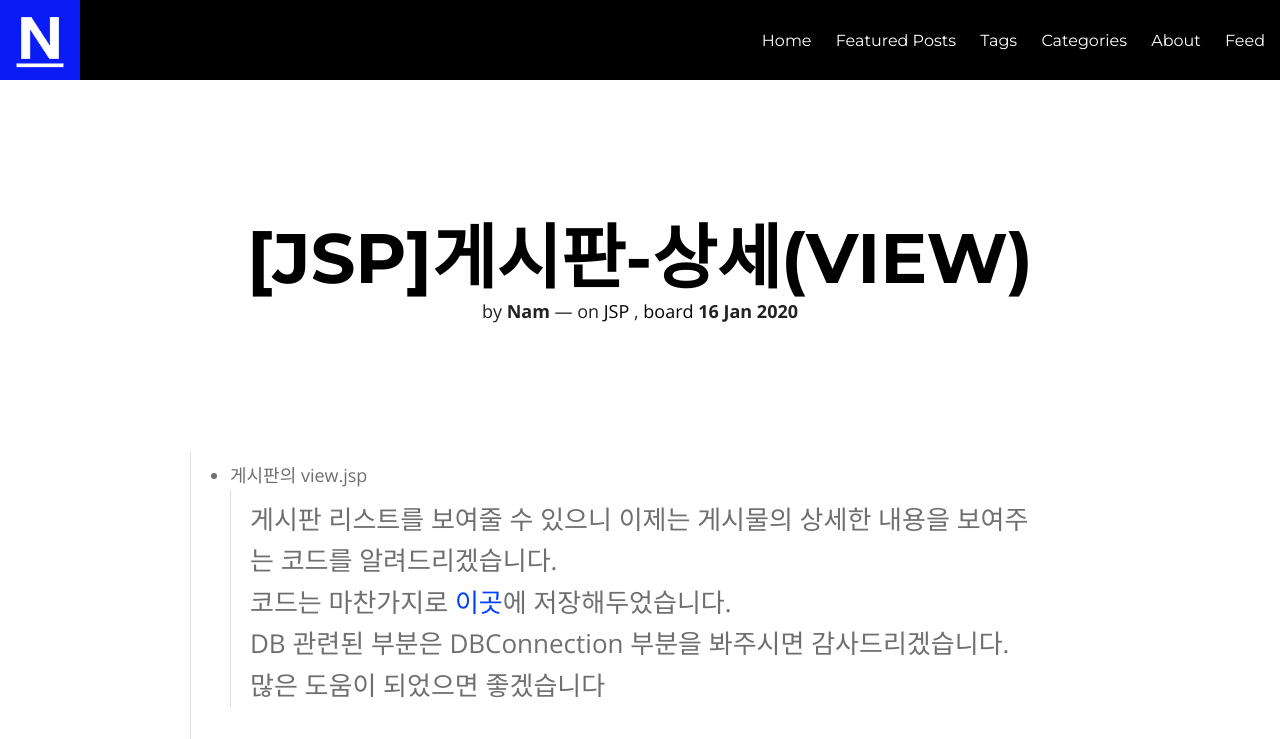
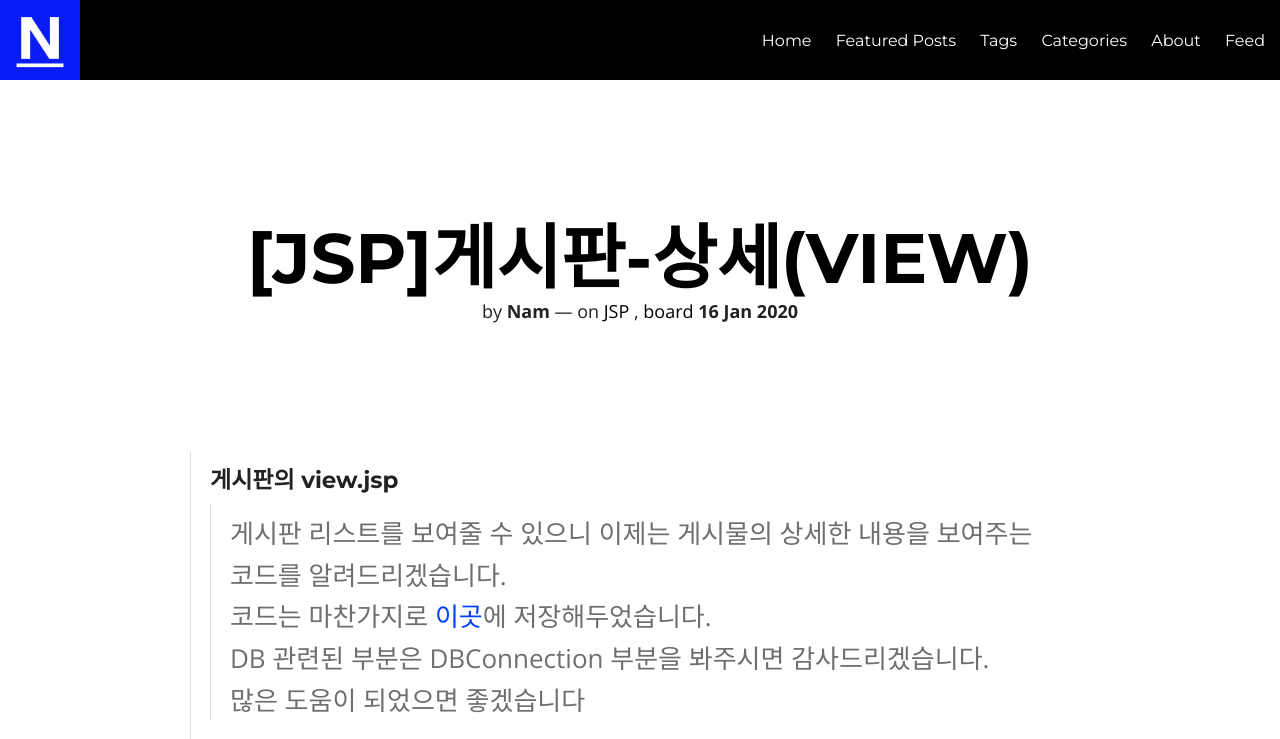
Before and after one commit to NamSuJi/namsuji.github.io, a Jekyll site: the page built from _posts/2020-01-16-listview.md, in a window 1280 px wide. Shown: the top 739 px of the page. Built offline with Jekyll 4.4.1, drawn with Linux system fonts in a browser that asks for light colours; nearby versions of some CDN libraries; comment, search, counter and statistics services are not loaded; grey boxes are pictures that could not be loaded.

```diff
--- a/_posts/2020-01-16-listview.md
+++ b/_posts/2020-01-16-listview.md
@@ -13,7 +13,7 @@ comments: true
 share: true
 featured: true
 ---
-> * 게시판의 view.jsp
+> #### 게시판의 view.jsp
 >> 게시판 리스트를 보여줄 수 있으니 이제는 게시물의 상세한 내용을 보여주는 코드를 알려드리겠습니다.
 >> 코드는 마찬가지로 [이곳](https://github.com/NamSuJi/Web/tree/master/Board)에 저장해두었습니다.
 >> DB 관련된 부분은 DBConnection 부분을 봐주시면 감사드리겠습니다.
```
